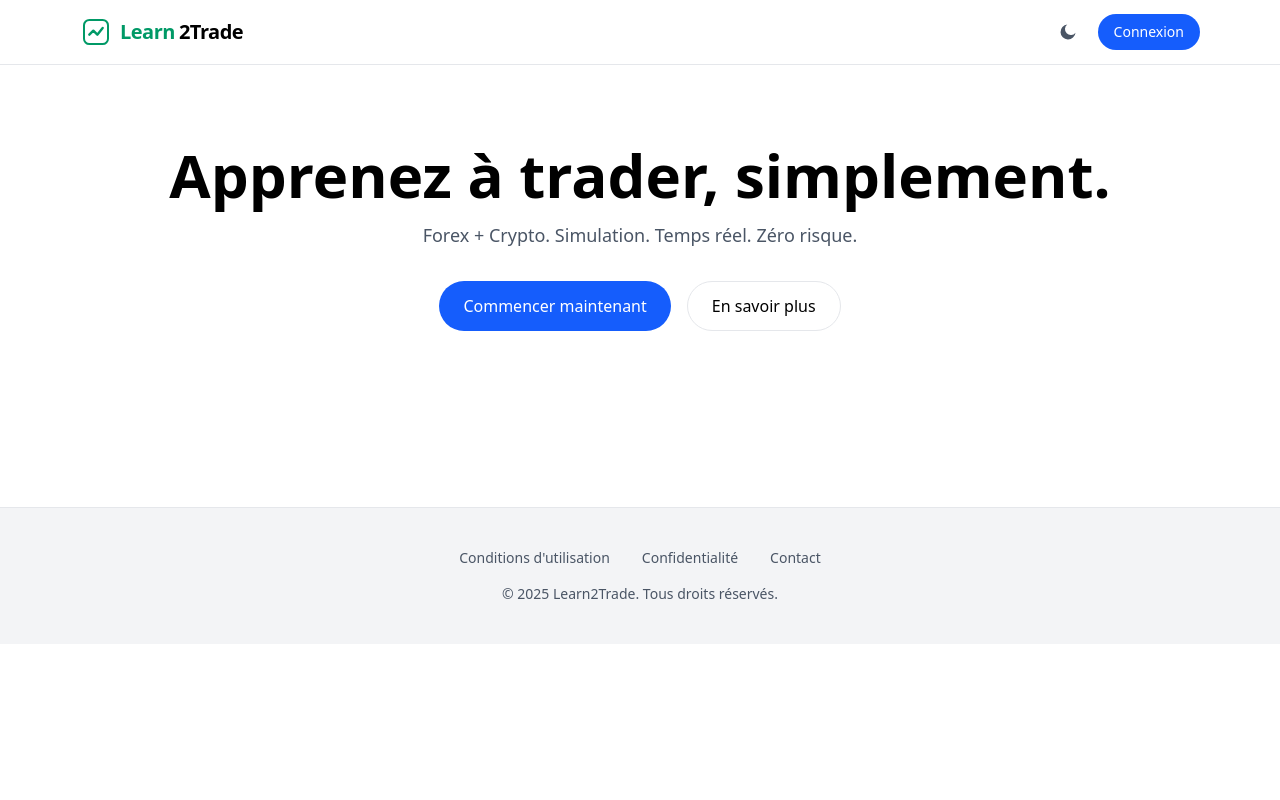
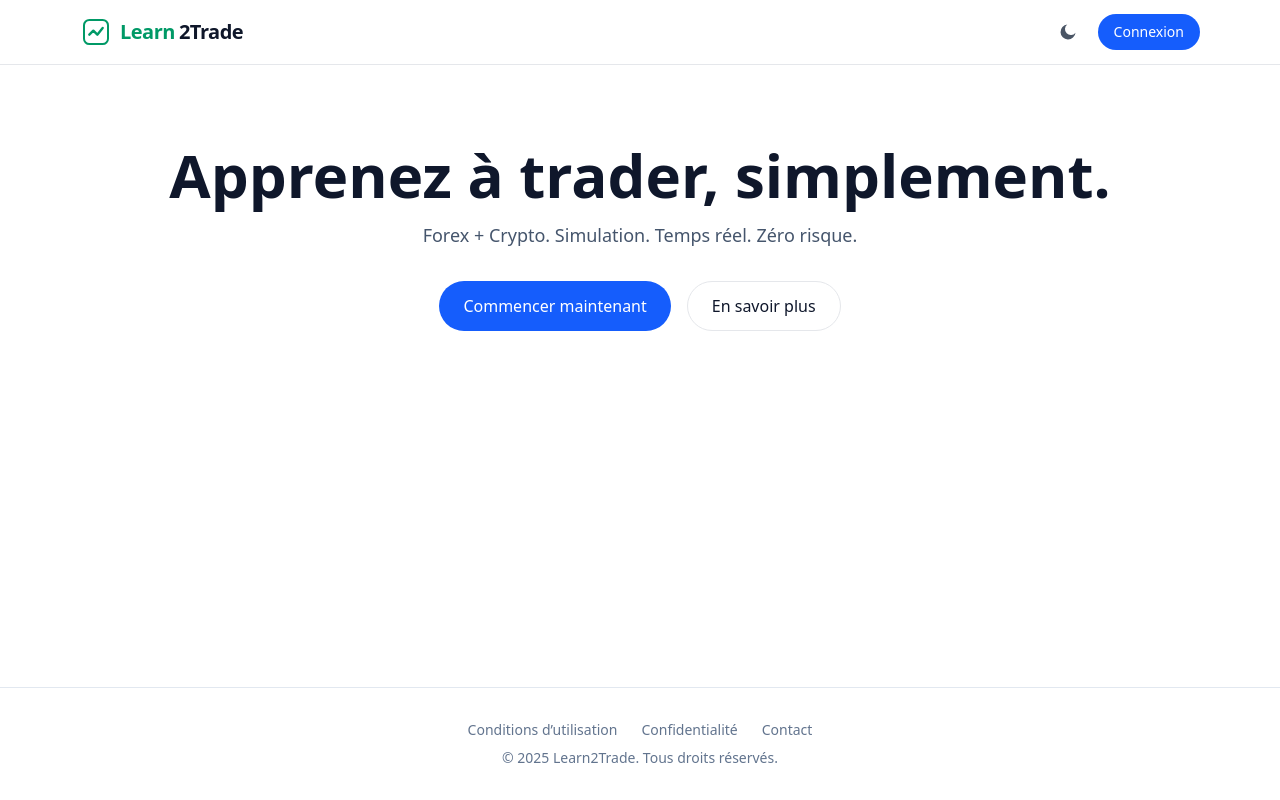
Before and after one commit to Tomsonne/Learn2Trade, a React app in the folder frontend/: page / in a window 1280 px wide. Built offline with nearby package versions, Linux system fonts and the light colour scheme; the HTML template or start-up script is replaced by a standard one.

Commit message:
fix darkmode color for homepage and complete index.css

```diff
--- a/frontend/src/App.jsx
+++ b/frontend/src/App.jsx
@@ -1,15 +1,16 @@
-// src/App.jsx
+// src/App.jsx (avec Router v6 et RouterProvider)
+import { Outlet } from "react-router-dom";
 import Header from "./components/Header.jsx";
 import Footer from "./components/Footer.jsx";
-import { Outlet } from "react-router-dom";
 
 export default function App() {
   return (
-    <>
+    <div className="min-h-screen flex flex-col">
       <Header />
-      {/* ici s’affichent les pages enfants déclarées dans le router */}
-      <Outlet />
+      <main className="flex-1">
+        <Outlet />
+      </main>
       <Footer />
-    </>
+    </div>
   );
 }
--- a/frontend/src/components/Footer.jsx
+++ b/frontend/src/components/Footer.jsx
@@ -1,11 +1,12 @@
+// src/components/Footer.jsx
 export default function Footer() {
   return (
-    <footer className="mt-24 bg-gray-100 dark:bg-gray-900/40 border-t border-gray-200 dark:border-gray-800">
-      <div className="mx-auto max-w-6xl px-4 py-10 text-center text-sm text-gray-600 dark:text-gray-400">
-        <nav className="flex justify-center gap-8 mb-4">
-          <a href="#" className="hover:underline">Conditions d'utilisation</a>
-          <a href="#" className="hover:underline">Confidentialité</a>
-          <a href="#" className="hover:underline">Contact</a>
+    <footer className="border-t border-slate-200 dark:border-slate-800">
+      <div className="mx-auto max-w-6xl px-4 py-8 text-center text-sm text-slate-500 dark:text-slate-400">
+        <nav className="mb-2 flex items-center justify-center gap-6">
+          <a className="hover:text-slate-700 dark:hover:text-slate-200" href="#">Conditions d’utilisation</a>
+          <a className="hover:text-slate-700 dark:hover:text-slate-200" href="#">Confidentialité</a>
+          <a className="hover:text-slate-700 dark:hover:text-slate-200" href="#">Contact</a>
         </nav>
         <p>© {new Date().getFullYear()} Learn2Trade. Tous droits réservés.</p>
       </div>
--- a/frontend/src/index.css
+++ b/frontend/src/index.css
@@ -1,18 +1,70 @@
-/* Active Tailwind v4 */
+/* activer tailwind v4 */
 @import "tailwindcss";
 
-/*variables globales */
+/* ── palette sémantique ─────────────────────────────────────────── */
 :root {
-  --brand: 34 197 94;         /* emerald-500 (R G B) */
-  --surface: 255 255 255;     /* blanc */
-  --surface-dark: 17 24 39;   /* gray-900 */
+  /* surfaces & texte (clair) */
+  --bg:            255 255 255;     /* blanc */
+  --surface:       248 250 252;     /* slate-50 */
+  --text:          15 23 42;        /* slate-900 */
+  --muted:         100 116 139;     /* slate-500 */
+  --border:        226 232 240;     /* slate-200 */
+
+  /* marque & accent */
+  --brand:         34 197 94;       /* emerald-500 */
+  --primary:       37 99 235;       /* blue-600 */
 }
 
+/* mode sombre (via <html class="dark">) */
+.dark {
+  --bg:            2 6 23;          /* slate-950 */
+  --surface:       15 23 42;        /* slate-900 */
+  --text:          241 245 249;     /* slate-100 */
+  --muted:         148 163 184;     /* slate-400 */
+  --border:        30 41 59;        /* slate-800 */
+
+  --brand:         16 185 129;      /* emerald-500-ish */
+  --primary:       59 130 246;      /* blue-500/600 */
+}
+
+/* base doc */
 html, body, #root { height: 100%; }
+body {
+  background: rgb(var(--bg));
+  color: rgb(var(--text));
+}
 
-/*classes perso */
-.btn       { display:inline-flex; align-items:center; justify-content:center; padding:.65rem 1.1rem; border-radius:9999px; font-weight:600; transition:opacity .15s ease; }
-.btn:hover { opacity:.95; }
-.btn-primary { background: rgb(37 99 235); color:white; }                /* équiv. bg-blue-600 */
-.btn-outline { border:1px solid rgb(229 231 235); }                       /* équiv. border-gray-200 */
-.btn-outline:hover { background: rgb(243 244 246); }                      /* équiv. hover:bg-gray-100 */
+/* ── utilitaires légers (facultatifs) ───────────────────────────── */
+.bg-app      { background: rgb(var(--bg)); }
+.bg-surface  { background: rgb(var(--surface)); }
+.text-app    { color: rgb(var(--text)); }
+.text-muted  { color: rgb(var(--muted)); }
+.border-app  { border-color: rgb(var(--border)); }
+
+/* ── boutons (adaptés au thème) ─────────────────────────────────── */
+.btn {
+  display: inline-flex; align-items: center; justify-content: center;
+  padding: .65rem 1.1rem; border-radius: 9999px; font-weight: 600;
+  transition: opacity .15s ease, background-color .15s ease, border-color .15s ease;
+}
+
+.btn-primary {
+  color: #fff;
+  background: rgb(var(--primary));
+}
+.btn-primary:hover { opacity: .95; }
+
+.btn-outline {
+  color: rgb(var(--text));
+  border: 1px solid rgb(var(--border));
+  background: transparent;
+}
+.btn-outline:hover {
+  background: rgb(var(--surface));
+}
+
+.btn-brand {
+  color: #fff;
+  background: rgb(var(--brand));
+}
+.btn-brand:hover { opacity: .95; }
--- a/frontend/src/pages/Homepage.jsx
+++ b/frontend/src/pages/Homepage.jsx
@@ -1,18 +1,22 @@
 export default function HomePage() {
   return (
     <main className="bg-white dark:bg-gray-900">
-      <section className="text-center py-20">
+      <section className="text-center py-20 text-slate-900 dark:text-slate-100">
         <h1 className="text-4xl sm:text-6xl font-extrabold">
           Apprenez à trader, simplement.
         </h1>
-        <p className="mt-4 text-lg text-gray-600 dark:text-gray-300">
+        <p className="mt-4 text-lg text-slate-600 dark:text-slate-300">
           Forex + Crypto. Simulation. Temps réel. Zéro risque.
         </p>
+
         <div className="mt-8 flex justify-center gap-4">
           <button className="rounded-full bg-blue-600 hover:bg-blue-700 text-white px-6 py-3 font-medium">
             Commencer maintenant
           </button>
-          <a className="rounded-full px-6 py-3 font-medium border border-gray-200 dark:border-gray-700 hover:bg-gray-100 dark:hover:bg-gray-800">
+          <a
+            href="#"
+            className="rounded-full px-6 py-3 font-medium border border-gray-200 dark:border-gray-700 hover:bg-gray-100 dark:hover:bg-gray-800"
+          >
             En savoir plus
           </a>
         </div>
```
